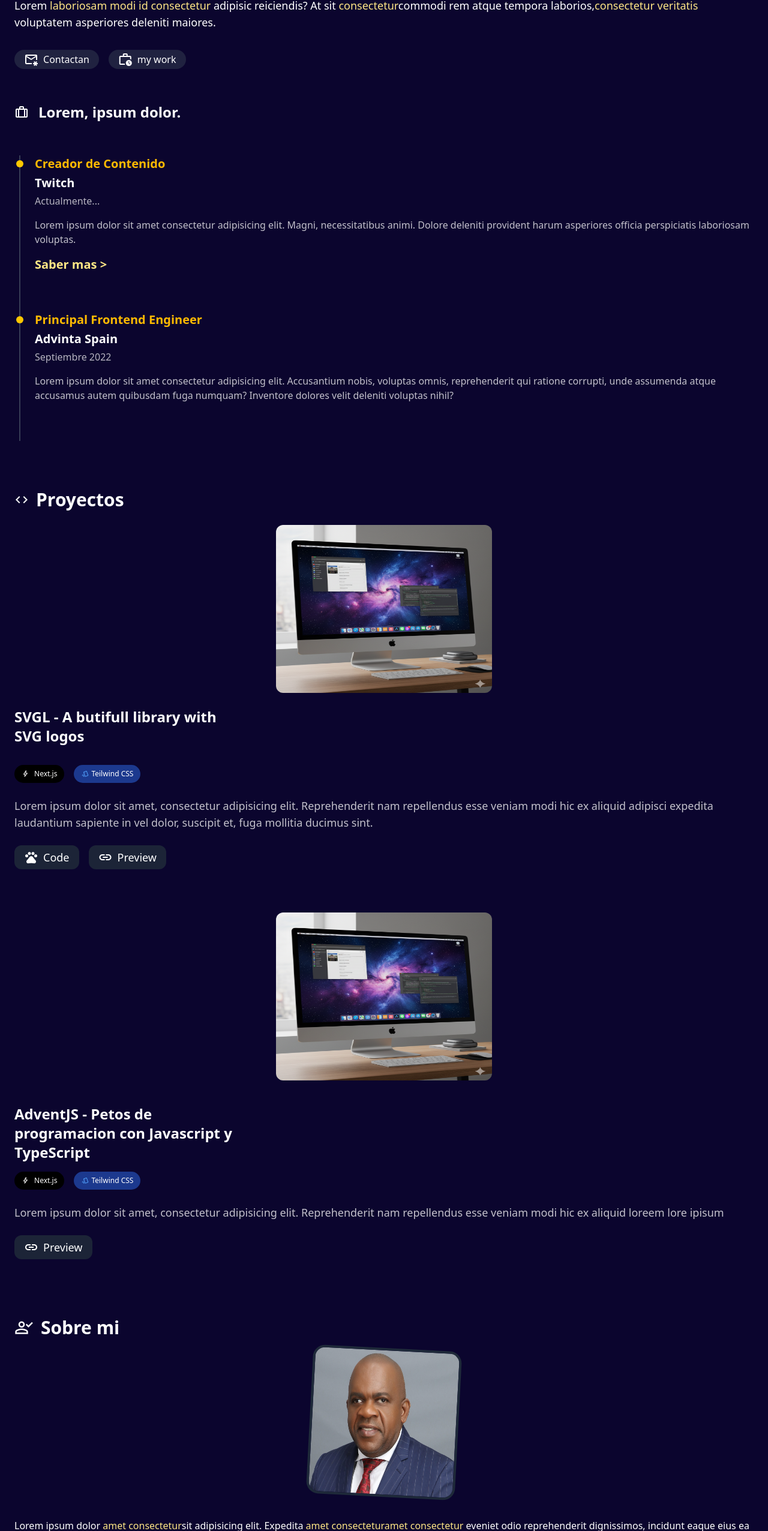
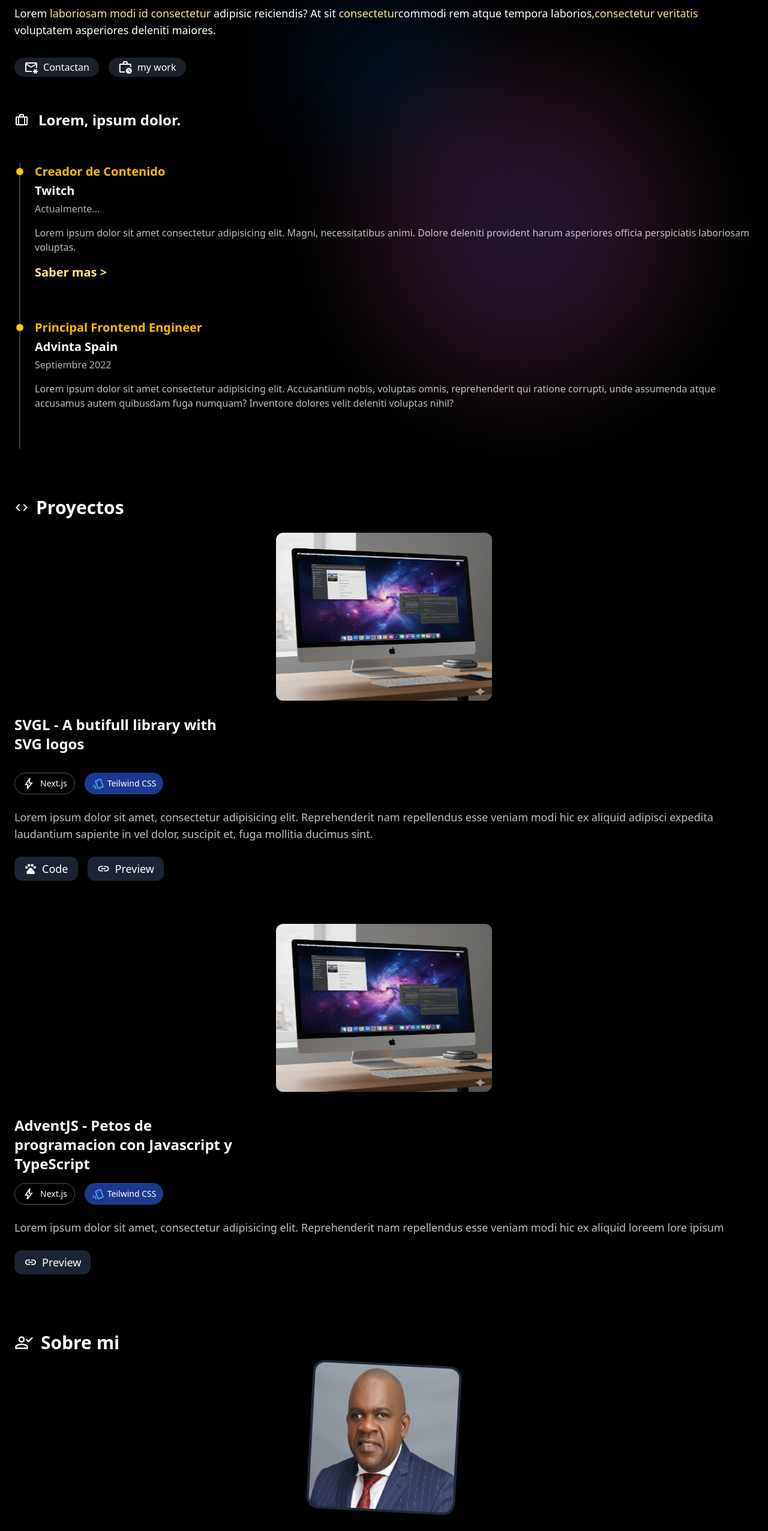
Before and after one commit to SAmirEmam/SAmirEmam.github.io, a website: page src/index.html in a window 1280 px wide. Shown: the part 207-2759 px from the top of the page at 60% size. Drawn offline with nearby package versions, Linux system fonts and the light colour scheme.

Commit message:
feat(index): enhance layout and styling for improved user experience

```diff
--- a/src/index.html
+++ b/src/index.html
@@ -9,17 +9,170 @@
       rel="stylesheet"
     />
     <link href="./output.css" rel="stylesheet" />
+    <style>
+      :root {
+        --bg-main: #000;
+        --panel: rgba(28, 28, 30, 0.62);
+        --panel-border: rgba(84, 84, 88, 0.5);
+        --text: #fff;
+        --muted: #8d8d92;
+        --blue: #0a84ff;
+      }
+      html {
+        scroll-behavior: smooth;
+      }
+      body {
+        margin: 0;
+        background: var(--bg-main);
+        color: var(--text);
+        font-family: "Vazirmatn", system-ui, -apple-system, Segoe UI, Roboto,
+          sans-serif;
+        overflow-x: hidden;
+      }
+      .glass {
+        background: var(--panel);
+        backdrop-filter: blur(22px);
+        -webkit-backdrop-filter: blur(22px);
+        border: 1px solid var(--panel-border);
+        border-radius: 24px;
+        box-shadow: 0 10px 40px rgba(0, 0, 0, 0.35);
+      }
+      .spotlight {
+        position: fixed;
+        inset: 0;
+        pointer-events: none;
+        mix-blend-mode: screen;
+        z-index: 0;
+      }
+      .spotlight:before,
+      .spotlight:after {
+        content: "";
+        position: absolute;
+        border-radius: 50%;
+        filter: blur(80px);
+      }
+      .spotlight:before {
+        width: 60vmin;
+        height: 60vmin;
+        left: var(--x, 50%);
+        top: var(--y, 40%);
+        transform: translate(-50%, -50%);
+        background: radial-gradient(
+          circle,
+          rgba(10, 132, 255, 0.18),
+          rgba(10, 132, 255, 0) 60%
+        );
+      }
+      .spotlight:after {
+        width: 70vmin;
+        height: 70vmin;
+        right: 10%;
+        bottom: -10%;
+        background: radial-gradient(
+          60% 60% at 50% 50%,
+          rgba(99, 102, 241, 0.25),
+          rgba(236, 72, 153, 0.18) 60%,
+          rgba(16, 185, 129, 0.12) 100%
+        );
+        animation: float 18s ease-in-out infinite;
+      }
+      @keyframes float {
+        0%,
+        100% {
+          transform: translateY(0);
+        }
+        50% {
+          transform: translateY(-12px);
+        }
+      }
+      .cursor-glow {
+        position: fixed;
+        left: 0;
+        top: 0;
+        transform: translate(-50%, -50%);
+        width: 22vmin;
+        height: 22vmin;
+        border-radius: 999px;
+        background: radial-gradient(
+          closest-side,
+          rgba(255, 255, 255, 0.08),
+          rgba(255, 255, 255, 0)
+        );
+        pointer-events: none;
+        z-index: 1;
+        filter: blur(6px);
+      }
+      .reveal {
+        opacity: 0;
+        transform: translateY(12px);
+        transition: opacity 0.8s ease, transform 0.8s ease;
+      }
+      .reveal.show {
+        opacity: 1;
+        transform: none;
+      }
+      #storyModal {
+        position: fixed;
+        inset: 0;
+        display: none;
+        align-items: center;
+        justify-content: center;
+        background: rgba(0, 0, 0, 0.85);
+        z-index: 100;
+      }
+      #storyModal img {
+        max-height: 90vh;
+        max-width: 90vw;
+        border-radius: 20px;
+        box-shadow: 0 0 40px rgba(0, 0, 0, 0.6);
+      }
+      #storyModal.show {
+        display: flex;
+        animation: fade 0.4s ease;
+      }
+      @keyframes fade {
+        from {
+          opacity: 0;
+        }
+        to {
+          opacity: 1;
+        }
+      }
+      ::-webkit-scrollbar {
+        width: 10px;
+      }
+      ::-webkit-scrollbar-thumb {
+        background: rgba(255, 255, 255, 0.08);
+        border-radius: 8px;
+      }
+      .custom-icon-size {
+        font-size: 18px; /* سایز پیش‌فرض برای موبایل */
+        transition: font-size 0.2s ease; /* انیمیشن نرم برای تغییر سایز (اختیاری) */
+      }
+
+      /* از 768px به بالا (نقطه شکست md در Tailwind) */
+      @media (min-width: 768px) {
+        .custom-icon-size {
+          font-size: 22px; /* سایز بزرگ‌تر برای دسکتاپ */
+        }
+      }
+    </style>
   </head>
 
   <body class="bg-[#0b052e]">
-    <header class="px-6 mt-6">
-      <nav>
-        <ul class="flex text-white justify-between items-center text-[13px]">
+    <div class="spotlight" id="spot"></div>
+    <div class="cursor-glow" id="cursor"></div>
+
+    <header class="px-8 mt-6 max-w-4xl mx-auto">
+      <nav class="glass px-4 md:py-2 md:px-6">
+        <ul
+          class="flex text-white justify-between items-center text-sm md:text-lg"
+        >
           <li>Experience</li>
           <li>Proyectos</li>
           <li>Sobre me</li>
           <li>Contacto</li>
-          <li><span class="material-symbols-outlined"> monitor </span></li>
+          <li><span class="material-symbols-outlined mt-3"> monitor </span></li>
         </ul>
       </nav>
     </header>
@@ -39,7 +192,7 @@
         </div>
         <div class="mt-2 flex flex-col gap-y-6">
           <h1 class="font-bold text-3xl">Hay,soy midudev</h1>
-          <p class="text-lg font-medium">
+          <p class="text-lg font-medium md:text-xl">
             Lorem
             <span class="text-amber-200"> laboriosam modi id consectetur</span>
             adipisic reiciendis? At sit
@@ -87,7 +240,7 @@
                 <span class="opacity-70">Actualmente...</span>
               </p>
               <div class="flex flex-col gap-4">
-                <p class="mt-4 opacity-75">
+                <p class="mt-4 opacity-75 md:text-xl">
                   Lorem ipsum dolor sit amet consectetur adipisicing elit.
                   Magni, necessitatibus animi. Dolore deleniti provident harum
                   asperiores officia perspiciatis laboriosam voluptas.
@@ -112,7 +265,7 @@
                 <span class="text-xl font-semibold">Advinta Spain</span>
                 <span class="opacity-70">Septiembre 2022</span>
               </p>
-              <div class="mt-4 opacity-75">
+              <div class="mt-4 opacity-75 md:text-xl">
                 <p>
                   Lorem ipsum dolor sit amet consectetur adipisicing elit.
                   Accusantium nobis, voluptas omnis, reprehenderit qui ratione
@@ -147,31 +300,27 @@
             </h2>
             <div class="flex gap-4 mt-8">
               <a
-                href=""
-                class="flex items-center px-3 py-1.5 text-white rounded-full bg-black gap-2"
+                href="#"
+                class="flex items-center px-3 py-1.5 text-white rounded-full bg-black gap-2 border-1 border-gray-600"
               >
-                <span
-                  class="material-symbols-outlined"
-                  style="font-size: small"
-                >
+                <span class="material-symbols-outlined custom-icon-size">
                   bolt
                 </span>
-                <p class="text-[12px]">Next.js</p>
+                <p class="text-sm font-medium md:text-lg">Next.js</p>
               </a>
               <a
-                href=""
+                href="#"
                 class="flex items-center px-3 py-1.5 text-white rounded-full bg-blue-900 gap-1"
               >
                 <span
-                  class="material-symbols-outlined text-blue-400"
-                  style="font-size: small"
+                  class="material-symbols-outlined text-blue-400 custom-icon-size"
                 >
                   style
                 </span>
-                <p class="text-[12px]">Teilwind CSS</p>
+                <p class="text-sm font-medium md:text-lg">Teilwind CSS</p>
               </a>
             </div>
-            <p class="opacity-75 mt-6 text-lg">
+            <p class="opacity-75 mt-6 text-lg md:text-xl">
               Lorem ipsum dolor sit amet, consectetur adipisicing elit.
               Reprehenderit nam repellendus esse veniam modi hic ex aliquid
               adipisci expedita laudantium sapiente in vel dolor, suscipit et,
@@ -179,22 +328,21 @@
             </p>
             <div class="flex gap-4 mt-6">
               <a
-                href=""
+                href="#"
                 class="bg-gray-800/90 py-1.5 px-4 flex rounded-xl gap-2 items-center"
               >
-                <span
-                  class="material-symbols-outlined"
-                  style="font-size: x-large"
-                >
+                <span class="material-symbols-outlined custom-icon-size">
                   pets
                 </span>
                 <p class="text-lg">Code</p>
               </a>
               <a
-                href=""
+                href="#"
                 class="bg-gray-800/90 py-1.5 px-4 flex rounded-xl gap-2 items-center"
               >
-                <span class="material-symbols-outlined"> link </span>
+                <span class="material-symbols-outlined custom-icon-size">
+                  link
+                </span>
                 <p class="text-lg">Preview</p>
               </a>
             </div>
@@ -216,41 +364,39 @@
             </h2>
             <div class="flex gap-4 mt-4">
               <a
-                href=""
-                class="flex items-center px-3 py-1.5 text-white rounded-full bg-black gap-2"
+                href="#"
+                class="flex items-center px-3 py-1.5 text-white rounded-full bg-black gap-2 border-1 border-gray-600"
               >
-                <span
-                  class="material-symbols-outlined"
-                  style="font-size: small"
-                >
+                <span class="material-symbols-outlined custom-icon-size">
                   bolt
                 </span>
-                <p class="text-[12px]">Next.js</p>
+                <p class="text-sm font-medium md:text-lg">Next.js</p>
               </a>
               <a
-                href=""
+                href="#"
                 class="flex items-center px-3 py-1.5 text-white rounded-full bg-blue-900 gap-1"
               >
                 <span
-                  class="material-symbols-outlined text-blue-400"
-                  style="font-size: small"
+                  class="material-symbols-outlined text-blue-400 custom-icon-size"
                 >
                   style
                 </span>
-                <p class="text-[12px]">Teilwind CSS</p>
+                <p class="text-sm font-medium md:text-lg">Teilwind CSS</p>
               </a>
             </div>
-            <p class="opacity-75 mt-6 text-lg">
+            <p class="opacity-75 mt-6 text-lg md:text-xl">
               Lorem ipsum dolor sit amet, consectetur adipisicing elit.
               Reprehenderit nam repellendus esse veniam modi hic ex aliquid
               loreem lore ipisum
             </p>
             <div class="flex gap-4 mt-6">
               <a
-                href=""
+                href="#"
                 class="bg-gray-800/90 py-1.5 px-4 flex rounded-xl gap-2 items-center"
               >
-                <span class="material-symbols-outlined"> link </span>
+                <span class="material-symbols-outlined custom-icon-size">
+                  link
+                </span>
                 <p class="text-lg">Preview</p>
               </a>
             </div>
@@ -273,7 +419,7 @@
             class="aspect-square rounded-2xl"
           />
         </figure>
-        <div class="flex flex-col gap-5 mt-10">
+        <div class="flex flex-col gap-5 mt-10 md:text-xl">
           <p>
             Lorem ipsum dolor
             <span class="text-amber-200">amet consectetur</span>sit adipisicing
@@ -318,17 +464,26 @@
         </div>
       </section>
     </main>
-    <footer class="text-white mt-20 px-4 opacity-75">
+    <footer class="text-white mt-20 px-4 opacity-75 mb-12 md:flex md:items-center md:justify-around">
       <div class="flex items-center gap-0.5">
         <span class="material-symbols-outlined" style="font-size: medium">
           copyright
         </span>
         <p class="text-md">2025 midudev.Casi todos los</p>
       </div>
-      <div class="flex gap-6 mt-3 mb-12">
-        <a href="" class="">Sobre mi</a>
-        <a href="" class="">Contacto</a>
+      <div class="flex gap-6 mt-3 item-center md:m-0">
+        <a href="#" class="">Sobre mi</a>
+        <a href="#" class="">Contacto</a>
       </div>
     </footer>
+    <script defer>
+      const cursor = document.getElementById("cursor");
+      const spot = document.getElementById("spot");
+      window.addEventListener("mousemove", (e) => {
+        cursor.style.transform = `translate(${e.clientX}px,${e.clientY}px)`;
+        spot.style.setProperty("--x", e.clientX + "px");
+        spot.style.setProperty("--y", e.clientY + "px");
+      });
+    </script>
   </body>
 </html>
```
